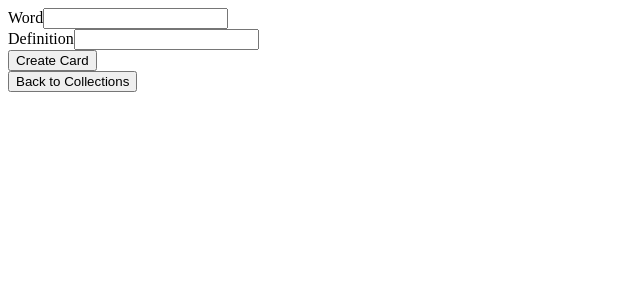
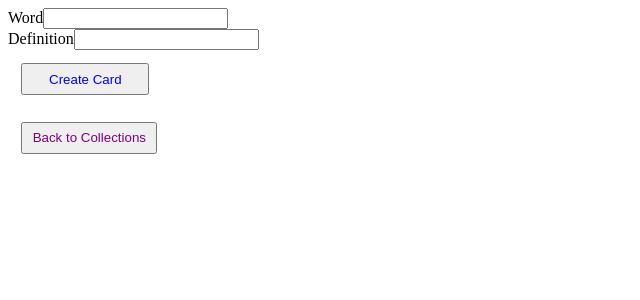
Before and after one commit to GriffithT16/FlashCards, a React (Create React App) app: page / in a window 1280 px wide. Both pictures are taken after a click on the button "Create New Card". Shown: the top 300 px of the page, without its empty margins (0-640 px from the left). Built offline with nearby package versions, Linux system fonts and the light colour scheme; no server answers.

Commit message:
Added styling to buttons on create new card

```diff
--- a/src/App.js
+++ b/src/App.js
@@ -46,7 +46,7 @@ function App() {
             <AddNewCard
               selectedCollection={selectedCollection} fetchCollections={fetchCollections}
             />
-            <button onClick={handleButtonClick}>Back to Collections</button>
+            <button style={{margin:"1em", color:"purple", height:"2rem", width:"8.5rem"}} onClick={handleButtonClick}>Back to Collections</button>
             </>
         ) }
       </div>
--- a/src/Components/Card/AddNewCard.jsx
+++ b/src/Components/Card/AddNewCard.jsx
@@ -34,7 +34,7 @@ const AddNewCard = (props) => {
                 <label>Definition</label>
                 <input type='text' value={definition} onChange={(event) => setDefinition(event.target.value)} />
             </div>
-            <button type='submit'>Create Card</button>
+            <button type='submit' style={{margin:"1em", color:"blue", height:"2rem", width:"8rem"}}>Create Card</button>
         </form>
 
      );
```
